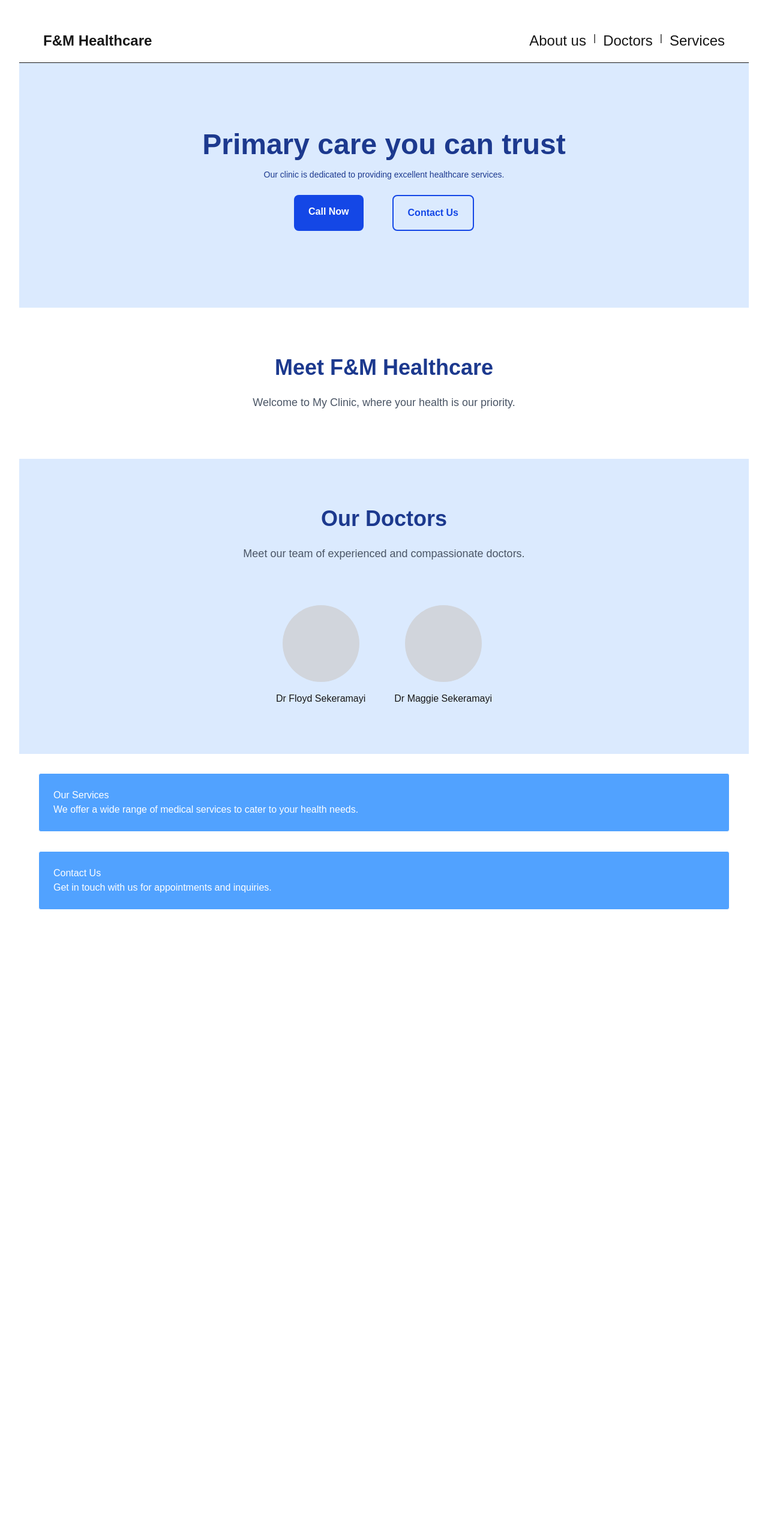
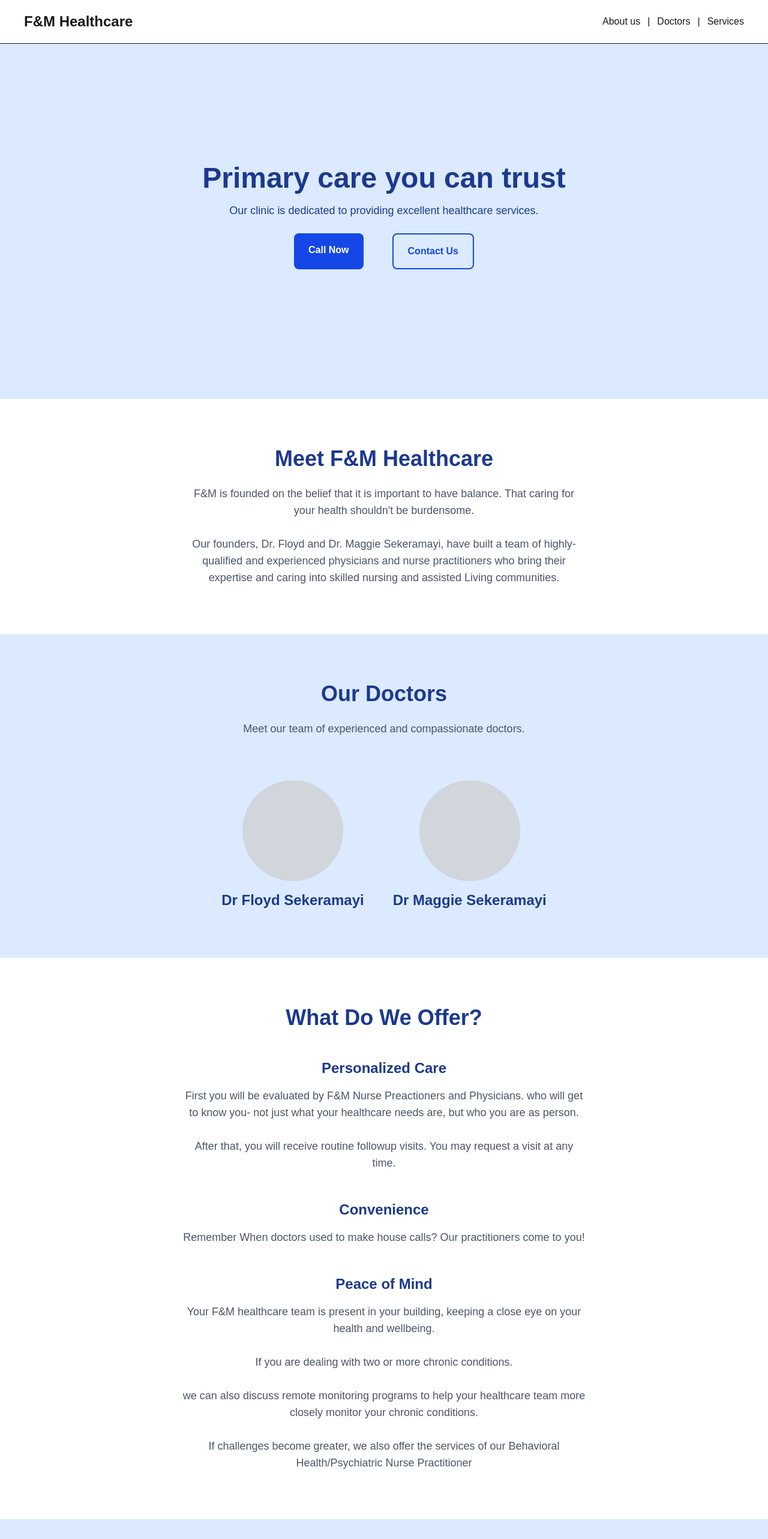
Before and after one commit to Panashedione211/clinic-website, a Next.js app: page / in a window 1280 px wide. Shown: the top 2566 px of the page at 60% size. Before the commit the page ends 1549 px from the top, so only its background shows below. Built offline with nearby package versions, Linux system fonts and the light colour scheme.

Commit message:
completed prototype website finished the what do we offer secrion and contact us

```diff
--- a/app/page.tsx
+++ b/app/page.tsx
@@ -2,7 +2,7 @@ export default function Home() {
   return (
     // Full-width page wrapper
     <div className="w-full">
-      <div className="m-8">
+      <div className="w-full">
         <div>
           {/* ── Navbar ── */}
           <header className="border-b w-full">
@@ -13,7 +13,7 @@ export default function Home() {
               {/* Navigation links on the right */}
               <nav className="flex gap-3">
                 <a
-                  className="text-grey-600 text-2xl hover:text-blue-700 "
+                  className="text-grey-600 text-base hover:text-blue-700 "
                   href="#about"
                 >
                   {" "}
@@ -21,14 +21,14 @@ export default function Home() {
                 </a>
                 <span className="text-grey-600">|</span>
                 <a
-                  className="text-grey-700 text-2xl hover:text-blue-700"
+                  className="text-grey-700 text-base hover:text-blue-700"
                   href="#doctors"
                 >
                   Doctors
                 </a>
                 <span className="text-grey-600">|</span>
                 <a
-                  className="text-grey-700 text-2xl hover:text-blue-700"
+                  className="text-grey-700 text-base hover:text-blue-700"
                   href="#services"
                 >
                   Services
@@ -41,9 +41,9 @@ export default function Home() {
           <div className="w-full ">
             <section id="top-hero">
               {/* Blue banner with headline and CTA buttons */}
-              <div className="py-28 px-6 w-full bg-blue-100 text-blue-900 font-bold text-center  ">
+              <div className="py-50 px-6 w-full bg-blue-100 text-blue-900 font-bold text-center  ">
                 <h2 className="text-5xl"> Primary care you can trust </h2>
-                <div className="mt-4 text-sm font-normal">
+                <div className="mt-4 text-lg font-normal">
                   <p>
                     Our clinic is dedicated to providing excellent healthcare
                     services.
@@ -79,7 +79,13 @@ export default function Home() {
                   Meet F&M Healthcare
                 </h2>
                 <p className="text-lg text-gray-600 max-w-2xl mx-auto">
-                  Welcome to My Clinic, where your health is our priority.
+                  F&M is founded on the belief that it is important to have
+                  balance. That caring for your health shouldn{"'"}t be
+                  burdensome. <br /> <br /> Our founders, Dr. Floyd and Dr.
+                  Maggie Sekeramayi, have built a team of highly-qualified and
+                  experienced physicians and nurse practitioners who bring their
+                  expertise and caring into skilled nursing and assisted Living
+                  communities.
                 </p>
               </div>
             </section>
@@ -100,19 +106,23 @@ export default function Home() {
                 <div className="flex gap-12 justify-center mt-12">
                   <div className="flex flex-col items-center">
                     <div
-                      className="w-32 h-32 rounded-full
+                      className="w-42 h-42 rounded-full
                   bg-gray-300 mt-6 mb-4"
                     ></div>
 
-                    <p className="">Dr Floyd Sekeramayi</p>
+                    <p className="font-semibold text-blue-900 text-2xl">
+                      Dr Floyd Sekeramayi
+                    </p>
                   </div>
 
                   <div className="flex flex-col items-center">
                     <div
-                      className="w-32 h-32 rounded-full
+                      className="w-42 h-42 rounded-full
                   bg-gray-300 mt-6 mb-4"
                     ></div>
-                    <p className="">Dr Maggie Sekeramayi</p>
+                    <p className="font-semibold text-blue-900 text-2xl">
+                      Dr Maggie Sekeramayi
+                    </p>
                   </div>
                 </div>
               </div>
@@ -120,24 +130,61 @@ export default function Home() {
           </div>
 
           {/* ── Services Section ── */}
-          <div className="m-8">
+          <div className="w-full">
             <section id="services">
-              <div className="p-6 border rounded bg-blue-400 text-white">
-                <h2> Our Services</h2>
-                <p>
-                  We offer a wide range of medical services to cater to your
-                  health needs.
+              <div className="w-full py-20 px-16 bg-white text-center">
+                <h2 className="text-4xl font-bold text-blue-900 mb-6">
+                  What Do We Offer?
+                </h2>
+
+                <h2 className="text-2xl font-bold text-blue-900 mt-12 mb-4">
+                  Personalized Care
+                </h2>
+                <p className="text-lg text-gray-600 max-w-2xl mx-auto">
+                  First you will be evaluated by F&M Nurse Preactioners and
+                  Physicians. who will get to know you- not just what your
+                  healthcare needs are, but who you are as person. <br /> <br />{" "}
+                  After that, you will receive routine followup visits. You may
+                  request a visit at any time.
+                </p>
+                <h2 className="text-2xl font-bold text-blue-900 mt-12 mb-4">
+                  Convenience
+                </h2>
+                <p className="text-lg text-gray-600 max-w-2xl mx-auto">
+                  Remember When doctors used to make house calls? Our
+                  practitioners come to you!
+                </p>
+                <h2 className="text-2xl font-bold text-blue-900 mt-12 mb-4">
+                  Peace of Mind
+                </h2>
+                <p className="text-lg text-gray-600 max-w-2xl mx-auto">
+                  Your F&M healthcare team is present in your building, keeping
+                  a close eye on your health and wellbeing. <br /> <br /> If you
+                  are dealing with two or more chronic conditions. <br />
+                  <br /> we can also discuss remote monitoring programs to help
+                  your healthcare team more closely monitor your chronic
+                  conditions. <br /> <br />
+                  If challenges become greater, we also offer the services of
+                  our Behavioral Health{"/"}Psychiatric Nurse Practitioner
                 </p>
               </div>
             </section>
           </div>
 
           {/* ── Contact Section ── */}
-          <div className="m-8">
+          <div className="w-full">
             <section id="contact">
-              <div className="p-6 border rounded bg-blue-400 text-white">
-                <h2> Contact Us</h2>
-                <p>Get in touch with us for appointments and inquiries.</p>
+              <div className="w-full py-20 px-16 bg-blue-100 text-center">
+                <h2 className="text-4xl font-bold text-blue-900 mb-6">
+                  Get in Touch
+                </h2>
+                <p className="mb-6">Call us to book an appointment.</p>
+                <a
+                  className="text-lg px-6 py-3  bg-blue-900 text-white rounded-lg hover:bg-blue-800"
+                  href="tel:2068059044"
+                >
+                  Click to Call: (206) 805-9044
+                </a>
               </div>
             </section>
           </div>
```
